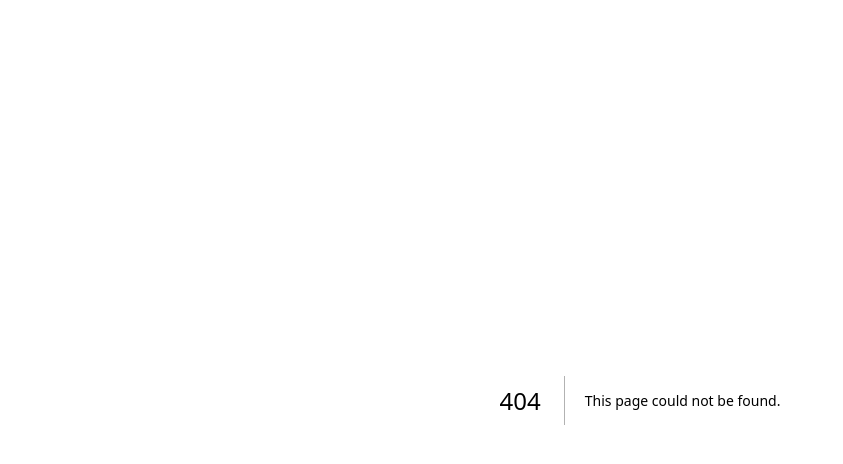
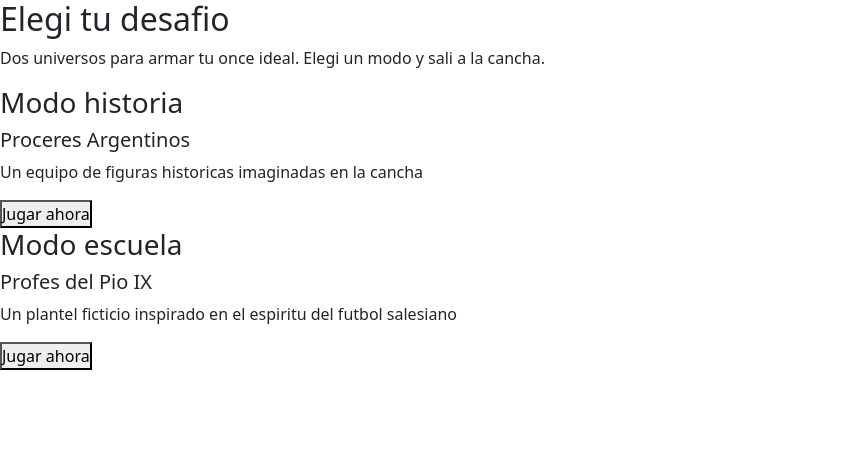
Before and after one commit to PioIX/2026-TPF-G15, a Next.js app in the folder frontend/: page /inicio in a window 1280 px wide. Before the commit this address had no page. Shown: the top 464 px of the page, without its empty margins (0-843 px from the left). Built offline with nearby package versions, Linux system fonts and the light colour scheme.

Commit message:
Pagina Inicio
Creacion de la pagina Inicio
Creacion de los componentes Modo y Estadisticas de la Temporada

```diff
--- /dev/null
+++ b/frontend/src/app/inicio/page.js
@@ -0,0 +1,17 @@
+"use client";
+
+import {useState} from 'react';
+import Modo from '@/componentes/Modo';
+
+export default function InicioPage(){
+    const [modo, setModo] = useState("")
+    return (
+        <div>
+            <h2>Elegi tu desafio</h2>
+            <p>Dos universos para armar tu once ideal. Elegi un modo y sali a la cancha.</p>
+
+            <Modo titulo="Modo historia" subtitulo="Proceres Argentinos" descripcion="Un equipo de figuras historicas imaginadas en la cancha"/>
+            <Modo titulo="Modo escuela" subtitulo="Profes del Pio IX" descripcion="Un plantel ficticio inspirado en el espiritu del futbol salesiano"/>
+        </div>
+    )
+}
--- /dev/null
+++ b/frontend/src/componentes/EstadisticasTemporada.js
@@ -0,0 +1,5 @@
+export default function EstadisticasTemporada(){
+    return(
+        <div></div>
+    )
+}
--- /dev/null
+++ b/frontend/src/componentes/Modo.js
@@ -0,0 +1,15 @@
+import Link from "next/link"
+
+export default function Modo({titulo, subtitulo, descripcion}){
+    return(
+        <div>
+            <h3>{titulo}</h3>
+            <h5>{subtitulo}</h5>
+            <p>{descripcion}</p>
+
+            <Link href="/mi-equipo">
+                <button>Jugar ahora</button>
+            </Link>
+        </div>
+    )
+}
```
